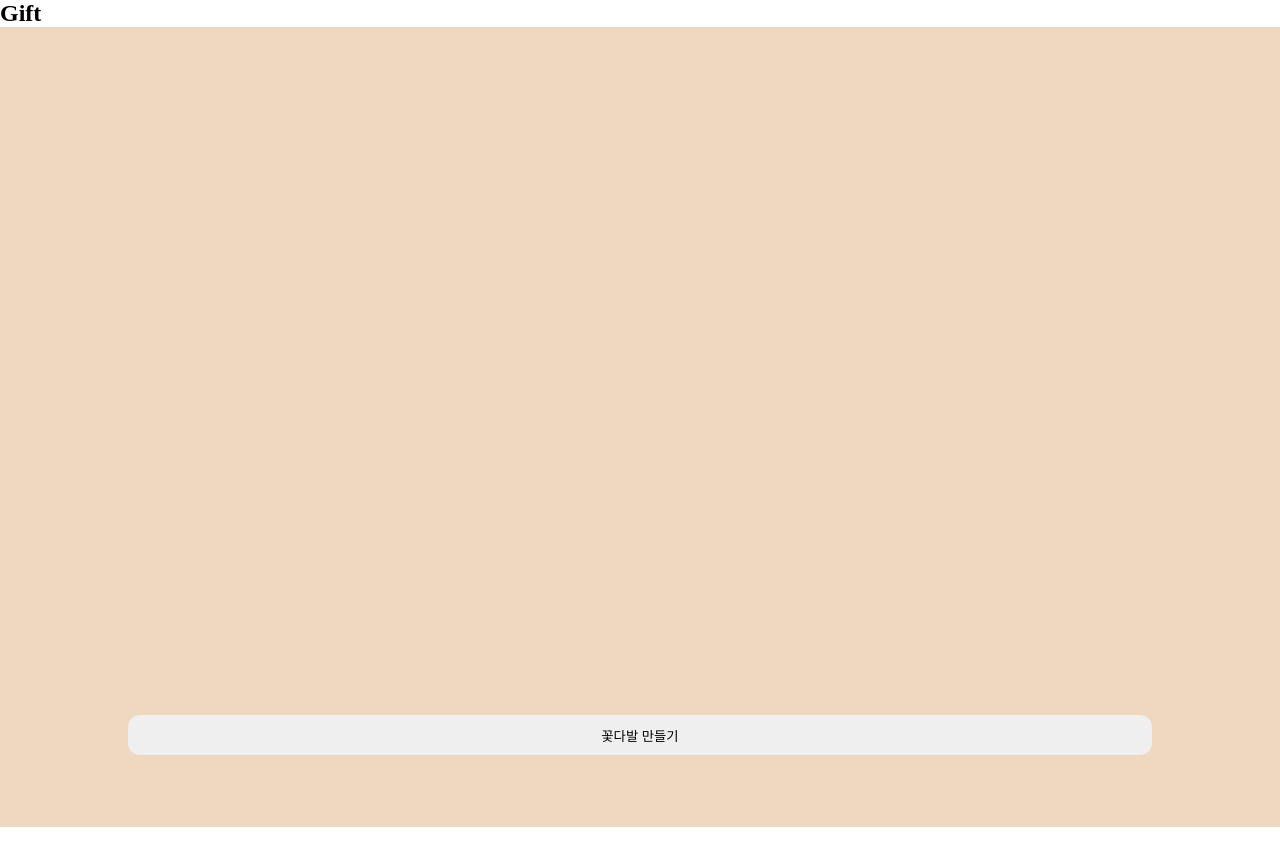
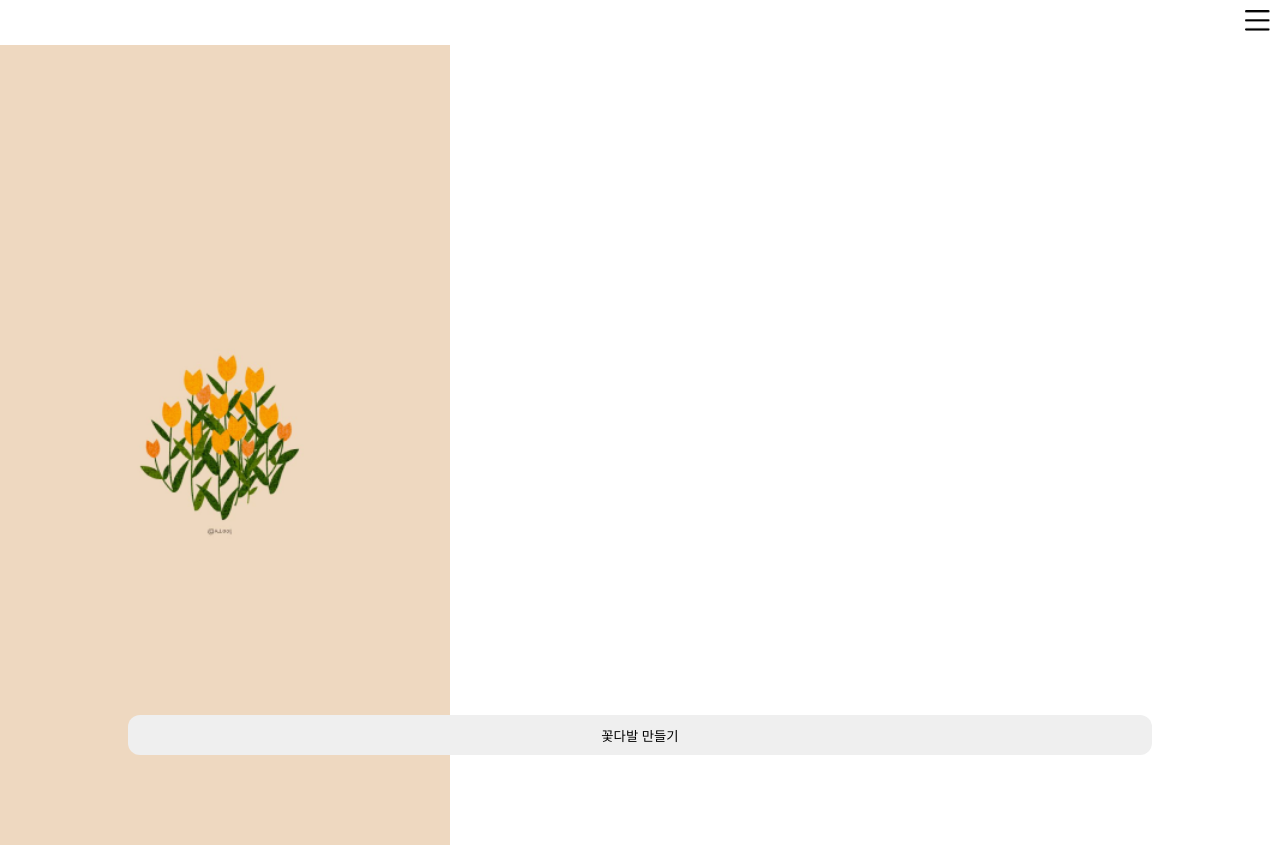
Before and after one commit to 2022Letters/frontend, a React (Create React App) app: page / in a window 1280 px wide. Built offline with nearby package versions, Linux system fonts and the light colour scheme.

Commit message:
Feat : #3 메뉴 구현

```diff
--- a/src/components/Layout/Header.tsx
+++ b/src/components/Layout/Header.tsx
@@ -1,10 +1,37 @@
-import React from 'react';
+import React, { useState } from 'react';
+import styled from 'styled-components';
+import Sidebar from './Sidebar';
+
+const HeaderPostion = styled.div`
+  display: flex;
+  justify-content: flex-end;
+  align-items: center;
+  height: 45px;
+`;
+
+const MenuBtn = styled.div`
+  margin-right: 10px;
+`;
+
+const MenuImg = styled.img`
+  width: 25px;
+`;
 
 function Header() {
+  const [isOpen, setIsOpen] = useState(false);
+  const toggleSide = () => {
+    const sidebar = document.getElementById('sidebar');
+    sidebar?.classList.toggle('open');
+    setIsOpen(true);
+  };
+
   return (
-    <div>
-      <h2>Gift</h2>
-    </div>
+    <HeaderPostion>
+      <MenuBtn role="button" onClick={toggleSide}>
+        <MenuImg src="/img/menu.png" />
+      </MenuBtn>
+      <Sidebar isOpen={isOpen} setIsOpen={setIsOpen} />
+    </HeaderPostion>
   );
 }
 
--- /dev/null
+++ b/src/components/Layout/Sidebar.tsx
@@ -0,0 +1,77 @@
+import React, { useRef, useEffect, useState } from 'react';
+import styled from 'styled-components';
+
+const SideBarWrap = styled.div`
+  z-index: 5;
+  padding: 12px;
+  border-radius: 15px 0 0 15px;
+  background-color: #e7e4e1;
+  height: 100%;
+  right: -100%;
+  top: 0;
+  position: fixed;
+  transition: 0.5s ease;
+  &.open {
+    right: 0;
+    transition: 0.5s ease;
+  }
+`;
+const Menu = styled.li`
+  margin: 30px 8px;
+`;
+const ExitMenu = styled.span`
+  position: absolute;
+  bottom: 26px;
+  font-size: 0.8rem;
+`;
+
+function Sidebar({ isOpen, setIsOpen }: { isOpen: boolean; setIsOpen: any }) {
+  const other = useRef<any>();
+
+  useEffect(() => {
+    if (isOpen) {
+      window.addEventListener('mousedown', otherClose);
+    }
+    return () => {
+      window.removeEventListener('mousedown', otherClose);
+    };
+  });
+
+  useEffect(() => {
+    const sidebar = document.getElementById('sidebar');
+    if (isOpen) {
+      sidebar?.classList.add('open');
+    } else {
+      sidebar?.classList.remove('open');
+    }
+  }, [isOpen]);
+
+  const otherClose = async (e: any) => {
+    console.log(isOpen);
+    if (isOpen && !other.current.contains(e.target)) {
+      setClose();
+    }
+  };
+
+  const setClose = () => {
+    setIsOpen(false);
+  };
+
+  return (
+    <SideBarWrap id="sidebar" ref={other}>
+      <img
+        src="/img/close.png"
+        alt="close"
+        onClick={setClose}
+        onKeyDown={setClose}
+      />
+      <ul>
+        <Menu>로그인/로그아웃</Menu>
+        <Menu>꽃다발 만들기</Menu>
+        <Menu>mmm@gmail.com로 문의 부탁</Menu>
+      </ul>
+      <ExitMenu>회원 탈퇴</ExitMenu>
+    </SideBarWrap>
+  );
+}
+export default Sidebar;
--- a/src/pages/index.tsx
+++ b/src/pages/index.tsx
@@ -2,7 +2,8 @@ import styled from 'styled-components';
 
 const MainBackground = styled.div`
   background-image: url('/img/main.png');
-  background-size: cover;
+  background-size: contain;
+  background-repeat: no-repeat;
   height: 100%;
 `;
 
```
Also changed, not shown: public/img/close.png (added), public/img/menu.png (added).
